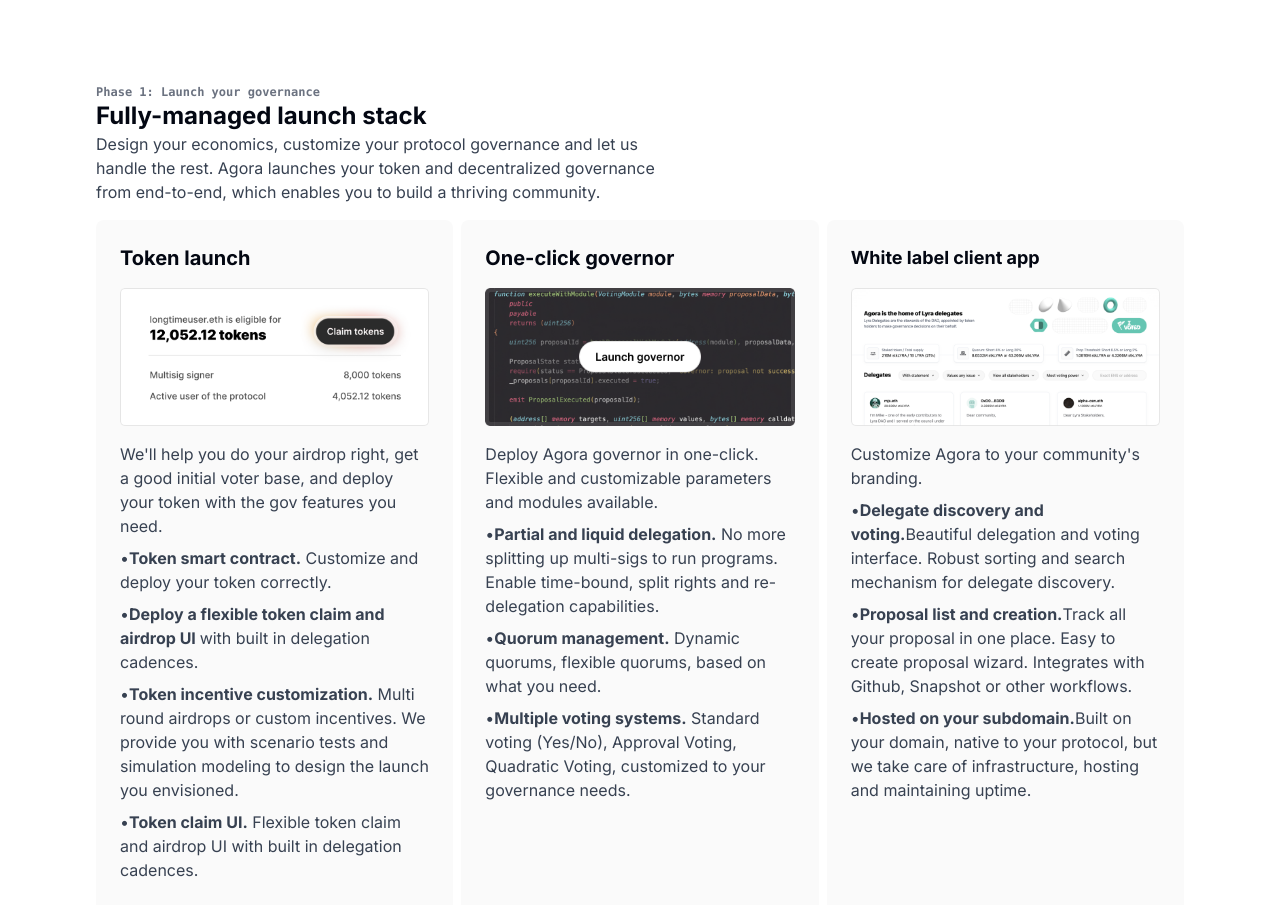
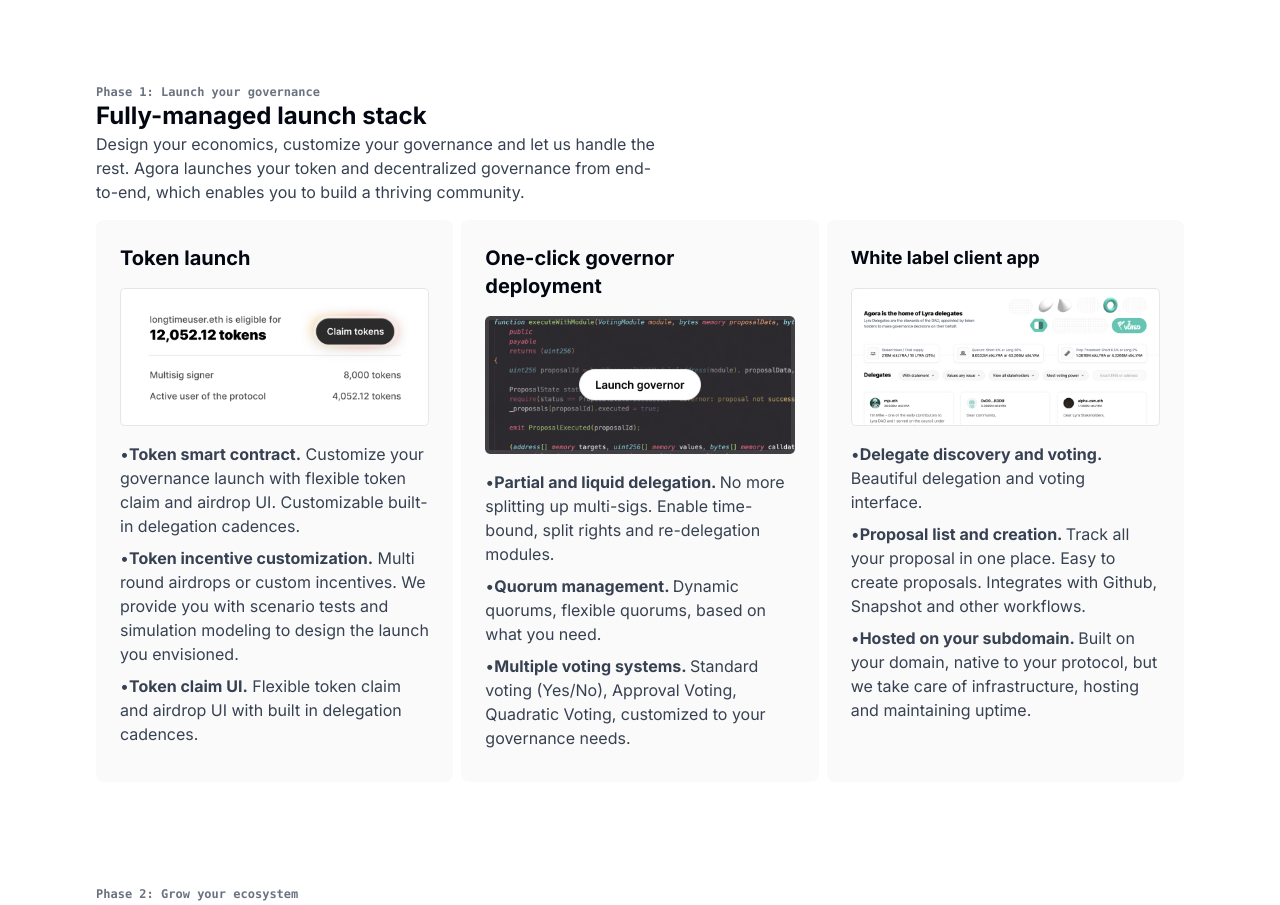
Before and after one commit to voteagora/agora-marketing-site, a Next.js app: page / in a window 1280 px wide. Shown: the part 2240-3145 px from the top of the page. Built offline with nearby package versions, Linux system fonts and the light colour scheme.

Commit message:
copy changes

```diff
--- a/app/page.tsx
+++ b/app/page.tsx
@@ -253,10 +253,9 @@
             <h4>Phase 1: Launch your governance</h4>
             <h1>Fully-managed launch stack</h1>
             <p>
-              Design your economics, customize your protocol governance and let
-              us handle the rest. Agora launches your token and decentralized
-              governance from end-to-end, which enables you to build a thriving
-              community.
+              Design your economics, customize your governance and let us handle
+              the rest. Agora launches your token and decentralized governance
+              from end-to-end, which enables you to build a thriving community.
             </p>
           </div>
 
@@ -270,19 +269,9 @@
                 alt="ENS logo"
                 className="my-4"
               />
-              <p className="mb-2">
-                We&apos;ll help you do your airdrop right, get a good initial
-                voter base, and deploy your token with the gov features you
-                need.
-              </p>
               <ul>
                 <li>
-                  <b>Token smart contract.</b> Customize and deploy your token
-                  correctly.
-                </li>
-                <li>
-                  <b>Deploy a flexible token claim and airdrop UI </b> with
-                  built in delegation cadences.
+                  <b>Token smart contract.</b> Customize your governance launch with flexible token claim and airdrop UI. Customizable built-in delegation cadences.
                 </li>
                 <li>
                   <b>Token incentive customization.</b> Multi round airdrops or
@@ -297,7 +286,7 @@
             </div>
 
             <div className="rounded-lg bg-neutral-50 p-6 w-full">
-              <h2>One-click governor</h2>
+              <h2>One-click governor deployment</h2>
               <Image
                 src="/gov-launch.png"
                 width={700}
@@ -305,22 +294,18 @@
                 alt="ENS logo"
                 className="my-4"
               />
-              <p className="mb-2">
-                Deploy Agora governor in one-click. Flexible and customizable
-                parameters and modules available.
-              </p>
               <ul>
                 <li>
-                  <b>Partial and liquid delegation.</b> No more splitting up
-                  multi-sigs to run programs. Enable time-bound, split rights
-                  and re-delegation capabilities.
+                  <b>Partial and liquid delegation. </b>No more splitting up
+                  multi-sigs. Enable time-bound, split rights
+                  and re-delegation modules.
                 </li>
                 <li>
-                  <b>Quorum management.</b> Dynamic quorums, flexible quorums,
+                  <b>Quorum management. </b>Dynamic quorums, flexible quorums,
                   based on what you need.
                 </li>
                 <li>
-                  <b>Multiple voting systems.</b> Standard voting (Yes/No),
+                  <b>Multiple voting systems. </b>Standard voting (Yes/No),
                   Approval Voting, Quadratic Voting, customized to your
                   governance needs.
                 </li>
@@ -336,25 +321,20 @@
                 alt="ENS logo"
                 className="my-4"
               />
-              <p className="mb-2">
-                Customize Agora to your community&apos;s branding.
-              </p>
-
               <div className="flex">
                 <ul>
                   <li>
-                    <b>Delegate discovery and voting.</b>
-                    Beautiful delegation and voting interface. Robust sorting
-                    and search mechanism for delegate discovery.
+                    <b>Delegate discovery and voting. </b>
+                    Beautiful delegation and voting interface.
                   </li>
                   <li>
-                    <b>Proposal list and creation.</b>
+                    <b>Proposal list and creation. </b>
                     Track all your proposal in one place. Easy to create
-                    proposal wizard. Integrates with Github, Snapshot or other
+                    proposals. Integrates with Github, Snapshot and other
                     workflows.
                   </li>
                   <li>
-                    <b>Hosted on your subdomain.</b>
+                    <b>Hosted on your subdomain. </b>
                     Built on your domain, native to your protocol, but we take
                     care of infrastructure, hosting and maintaining uptime.
                   </li>
```
